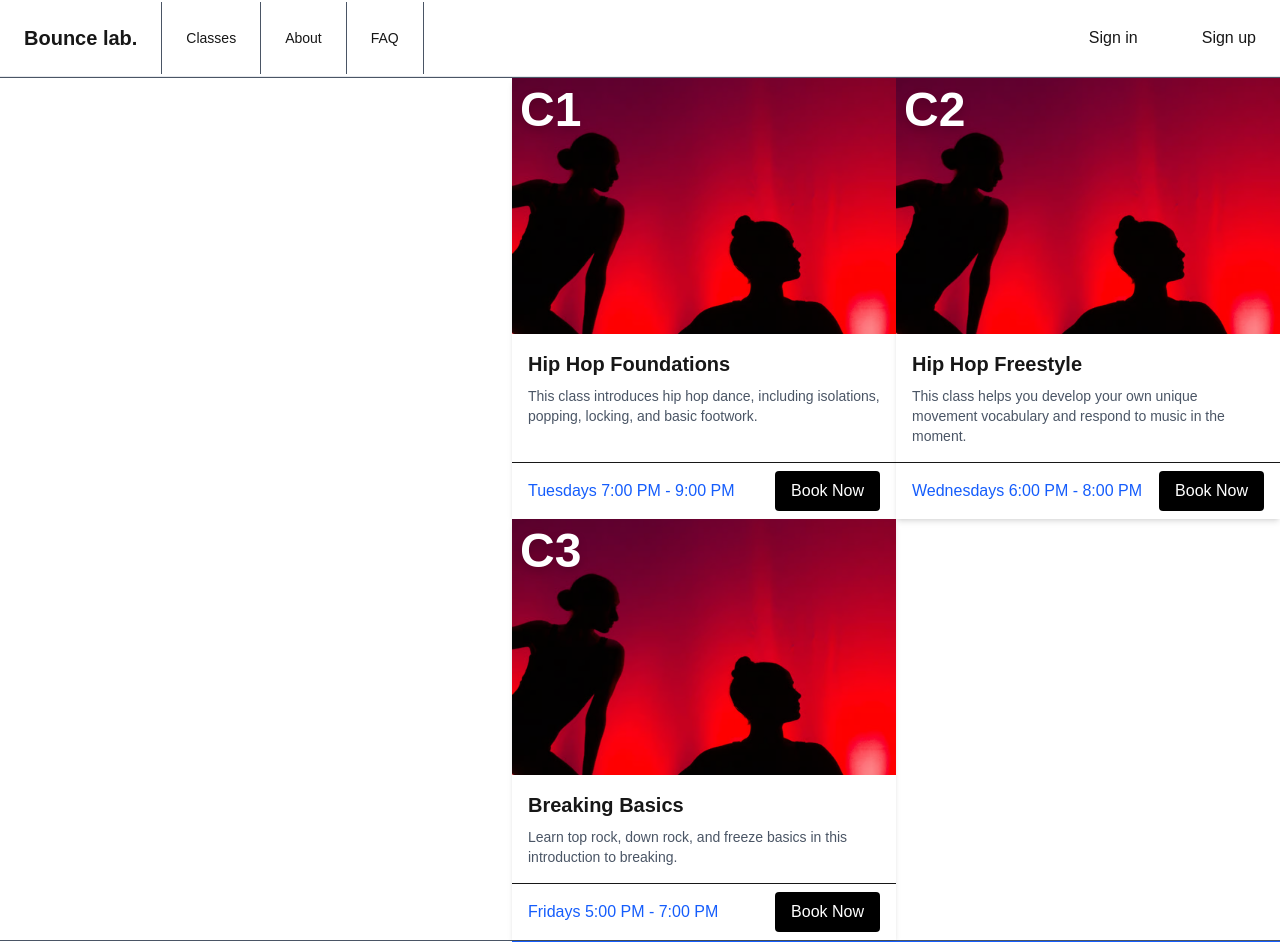
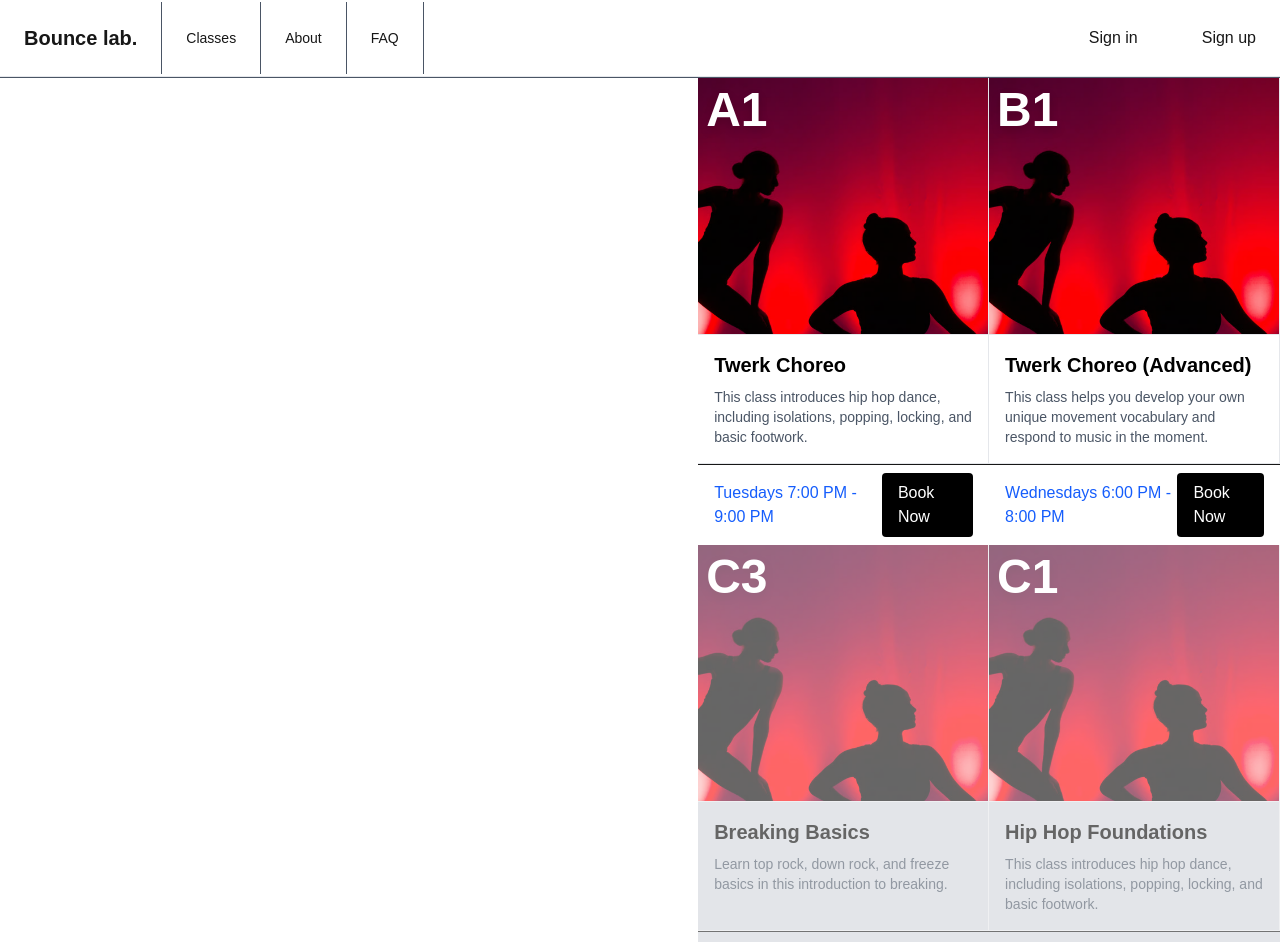
Before and after one commit to Yevhenii770/twerk, a Next.js app: page /classes in a window 1280 px wide. Shown: the top 942 px of the page. Built offline with nearby package versions, Linux system fonts and the light colour scheme; no server answers; a web font is replaced by a local one.

Commit message:
classes page

```diff
--- a/app/(marketing)/classes/page.tsx
+++ b/app/(marketing)/classes/page.tsx
@@ -14,7 +14,7 @@ export default function Classes() {
   return (
     <>
       <SectionContainer>
-        <div className="flex-wrap gap-6 md:w-2/5">
+        <div className="flex-wrap gap-6 md:w-6/11">
           <div className="relative w-full md:w-1/2 h-[30vh] md:h-[70vh]">
             <OverlayTitle
               text="Booking Experience for Classes
@@ -22,18 +22,18 @@ export default function Classes() {
             />
           </div>
         </div>
-        <div className="grid grid-cols-1 md:grid-cols-2 md:w-3/5">
+        <div className="grid grid-cols-1 md:grid-cols-2 md:w-5/11">
           <ClassCard
-            id="C1"
-            title="Hip Hop Foundations"
+            id="A1"
+            title="Twerk Choreo"
             description="This class introduces hip hop dance, including isolations, popping, locking, and basic footwork."
             time="Tuesdays 7:00 PM - 9:00 PM"
             imageUrl="/red_sample.png"
             bookingUrl="/booking/hiphop-foundations"
           />
           <ClassCard
-            id="C2"
-            title="Hip Hop Freestyle"
+            id="B1"
+            title="Twerk Choreo (Advanced)"
             description="This class helps you develop your own unique movement vocabulary and respond to music in the moment."
             time="Wednesdays 6:00 PM - 8:00 PM"
             imageUrl="/red_sample.png"
@@ -46,18 +46,28 @@ export default function Classes() {
             time="Fridays 5:00 PM - 7:00 PM"
             imageUrl="/red_sample.png"
             bookingUrl="/booking/breaking"
+            isUnavailable={true}
+          />
+          <ClassCard
+            id="C1"
+            title="Hip Hop Foundations"
+            description="This class introduces hip hop dance, including isolations, popping, locking, and basic footwork."
+            time="Tuesdays 7:00 PM - 9:00 PM"
+            imageUrl="/red_sample.png"
+            bookingUrl="/booking/hiphop-foundations"
+            isUnavailable={true}
           />
         </div>
       </SectionContainer>
 
       <SectionContainer>
-        <div className="flex-wrap gap-6 md:w-2/5">
+        <div className="flex-wrap gap-6 md:w-6/11">
           <div className="relative md:w-1/5 h-[30vh] md:h-[50vh]">
             <OverlayTitle text="Our Promise" />
           </div>
         </div>
 
-        <div className="md:w-3/5">
+        <div className="md:w-5/11">
           <div className=" bg-blue-600">
             <p className=" text-white sm:text-2xl md:text-3xl font-bold p-7">
               Whether you're a beginner looking to explore expressive movement
--- a/app/globals.css
+++ b/app/globals.css
@@ -76,3 +76,14 @@ body {
 .react-calendar__month-view__days__day--weekend {
   @apply text-red-500;
 }
+
+/* Cards style */
+.card-disabled {
+  background-color: #d1d5db;
+  opacity: 0.6;
+  pointer-events: none;
+}
+
+.card-active {
+  background-color: white;
+}
--- a/components/ClassCard.tsx
+++ b/components/ClassCard.tsx
@@ -8,6 +8,7 @@ interface ClassCardProps {
   time: string;
   imageUrl: string;
   bookingUrl?: string;
+  isUnavailable?: boolean;
 }
 
 export default function ClassCard({
@@ -17,9 +18,14 @@ export default function ClassCard({
   time,
   imageUrl,
   bookingUrl = "#",
+  isUnavailable = false,
 }: ClassCardProps) {
   return (
-    <div className="flex flex-col bg-white shadow-md  overflow-hidden  ">
+    <div
+      className={`flex flex-col divide-x divide-y divide-gray-200 ${
+        isUnavailable ? "card-disabled" : "card-active"
+      }`}
+    >
       {/* Image + ID */}
       <div className="relative">
         <Image
@@ -35,20 +41,26 @@ export default function ClassCard({
       </div>
 
       {/* Content */}
-      <div className="p-4 flex flex-col gap-2 flex-1">
-        <h3 className="text-xl font-semibold">{title}</h3>
+      <div className="p-4 flex flex-col gap-2 flex-1 ">
+        <h3 className="text-xl font-semibold text-black">{title}</h3>
         <p className="text-gray-600 text-sm flex-1">{description}</p>
       </div>
 
       {/* Footer */}
-      <div className="flex items-center justify-between border-t px-4 py-2">
+      <div className="flex items-center justify-between border-t px-4 py-2 ">
         <span className="text-blue-600 font-medium">{time}</span>
+        {isUnavailable ? (
+          <button className="px-4 py-2 bg-gray-400 text-gray-200 rounded cursor-not-allowed">
+            Unavaible
+          </button>
+        ) : (
           <Link
             href={bookingUrl}
             className="px-4 py-2 bg-black text-white rounded hover:bg-gray-800 transition"
           >
             Book Now
           </Link>
+        )}
       </div>
     </div>
   );
```
Lines whose indentation alone changed are shown as unchanged.
